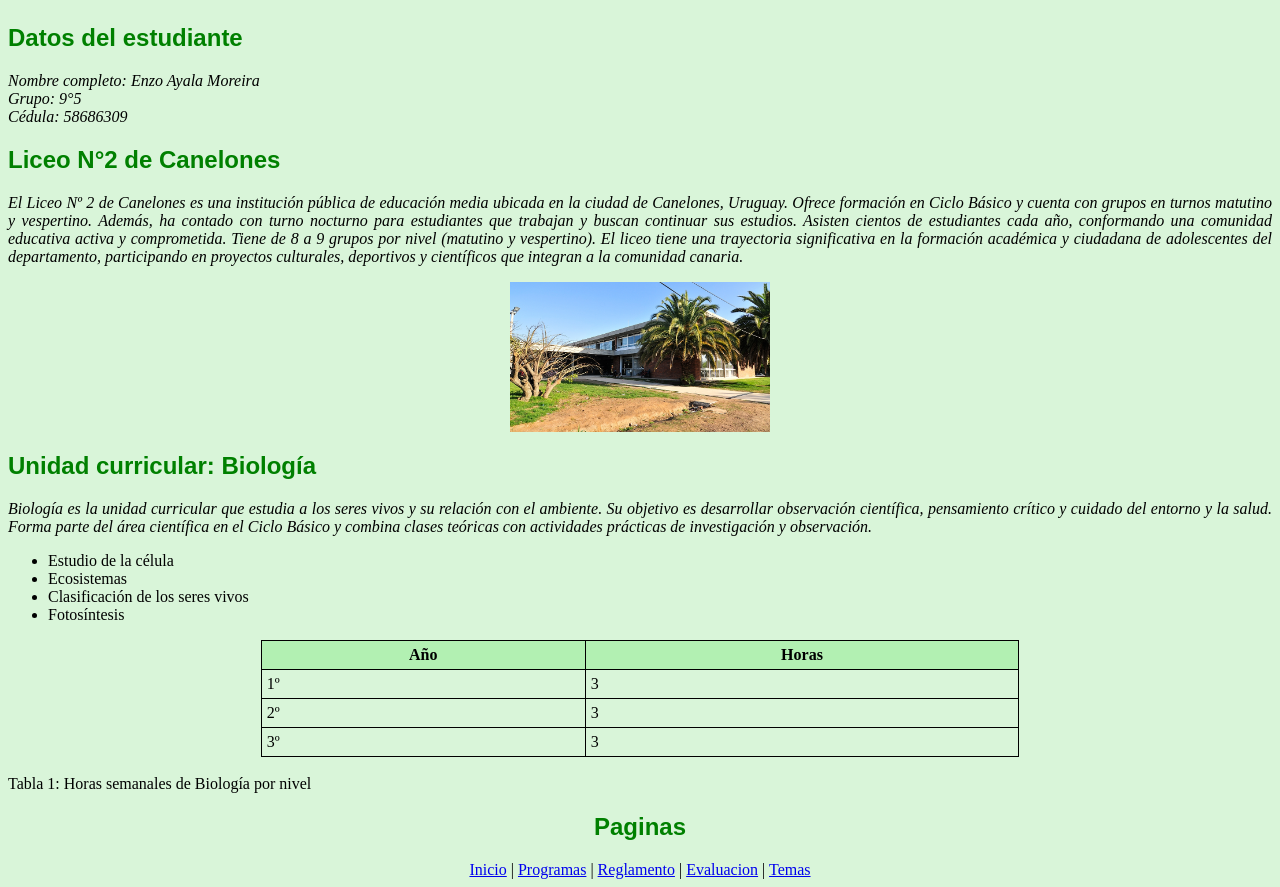
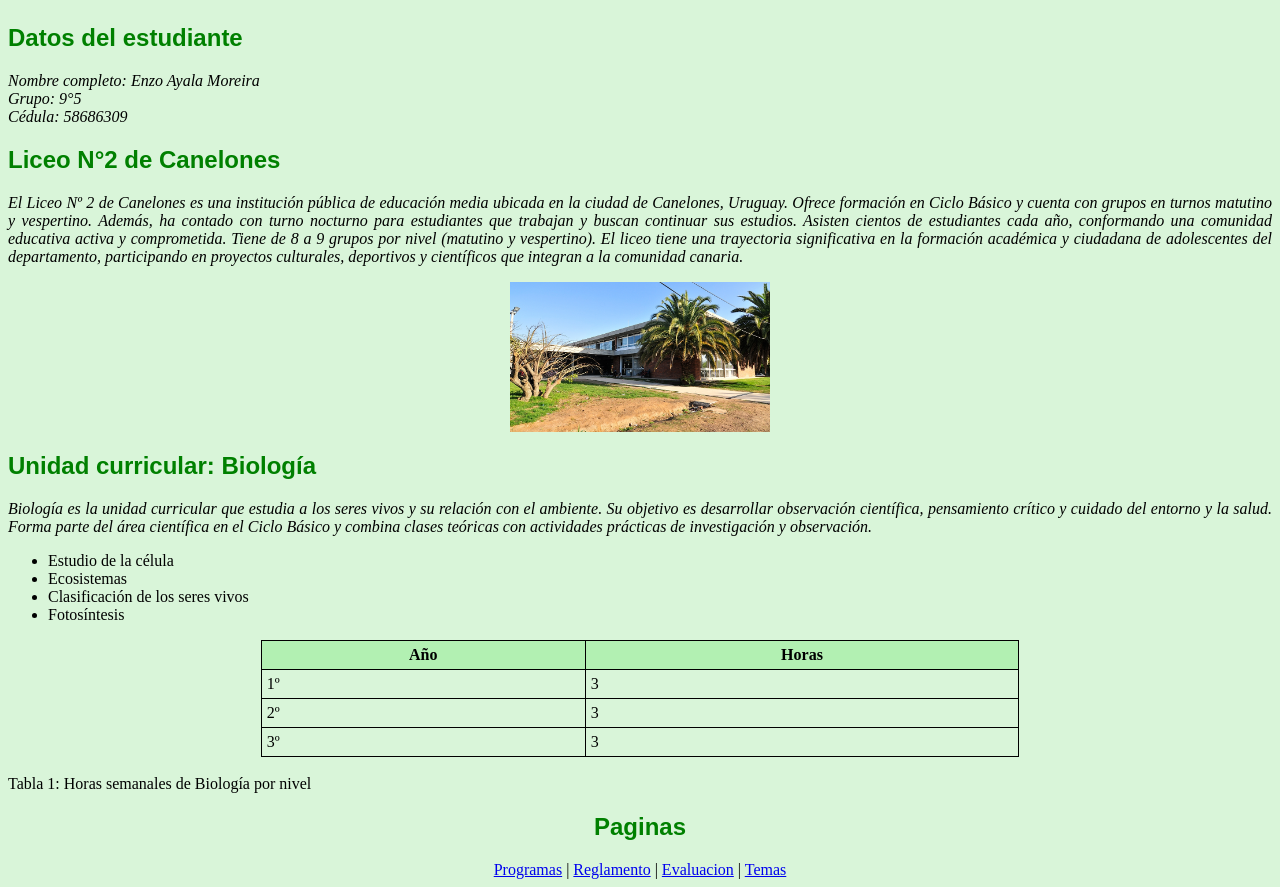
Before and after one commit to enz2010aya-design/PARCIAL, a plain HTML site: page index.html in a window 1280 px wide. Shown: the part 56-943 px from the top of the page. Drawn offline with Linux system fonts and the light colour scheme.

Commit message:
Update index.html

```diff
--- a/index.html
+++ b/index.html
@@ -68,7 +68,6 @@ actividades prácticas de investigación y observación.</p>
 <div align="center">
 <h2>Paginas</h2>
 
-<a href="index.html">Inicio</a> |
 <a href="Programas.html">Programas</a> |
 <a href="Reglamento.html">Reglamento</a> |
 <a href="Evaluacion.html">Evaluacion</a> |
```
